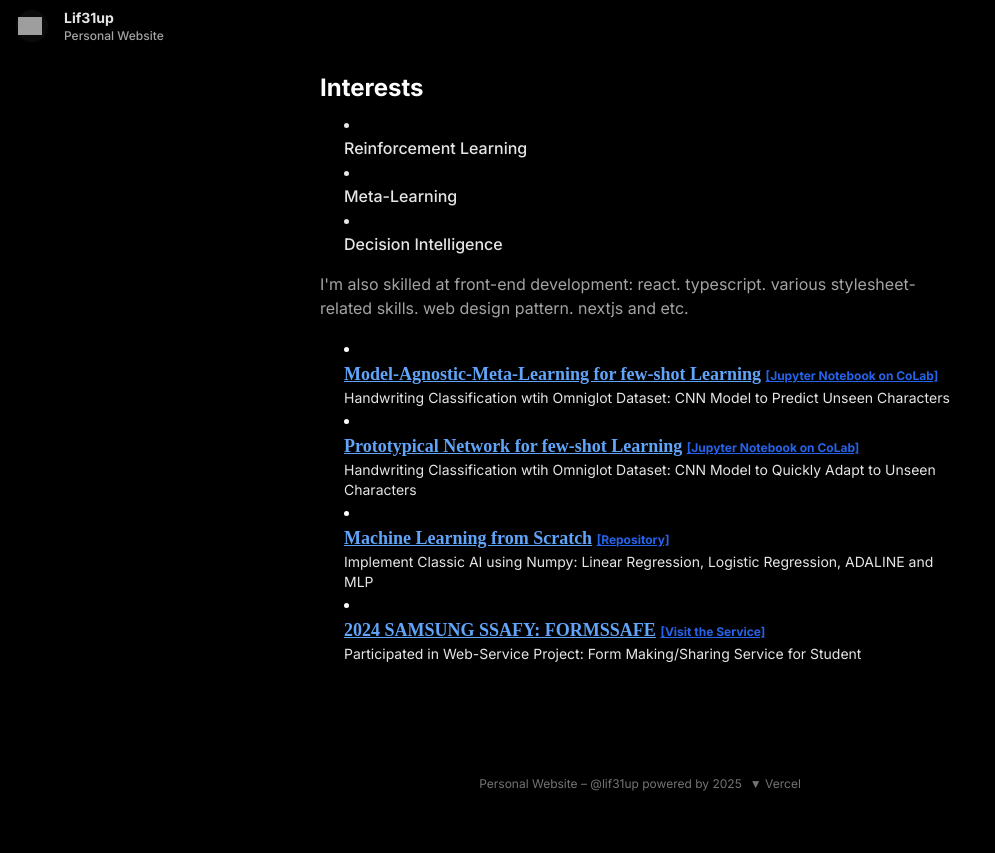
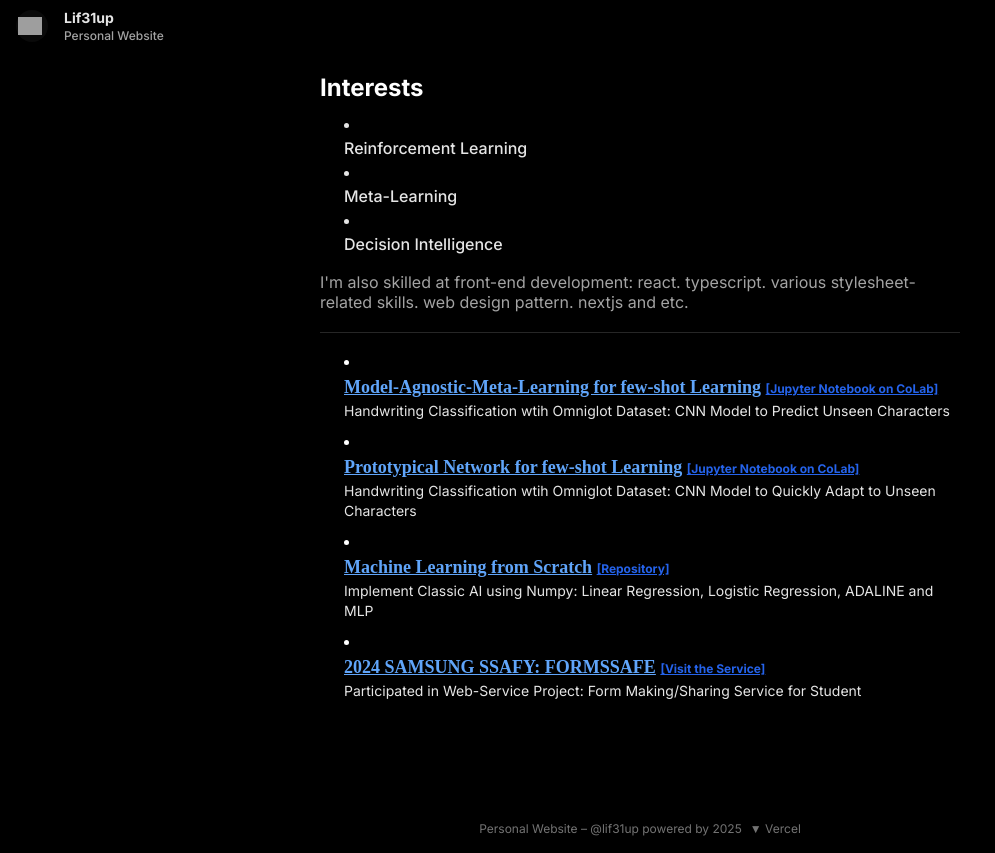
Before and after one commit to lif31up/personal-website, a Next.js app: page / in a window 1280 px wide. Shown: the whole page, without its empty margins (0-995 px from the left). Before the commit the page ends 808 px from the top, so only its background shows below. Built offline with nearby package versions, Linux system fonts and the light colour scheme; no server answers; grey boxes are pictures that could not be loaded.

Commit message:
style: change detail

```diff
--- a/component/feature/Interests.tsx
+++ b/component/feature/Interests.tsx
@@ -29,7 +29,9 @@ function Presenter({ data }: DefaultProps<PresenterDataType>) {
         <div className="lg:ml-6 ml-4 text-neutral-200">
           {nodeListOfInterestBlock}
         </div>
-        <p className="mt-4 text-neutral-400 text-md">{data.desc}</p>
+        <p className="mt-4 text-md text-neutral-400 pr-42 leading-tight pb-5 border-b border-neutral-800">
+          {data.desc}
+        </p>
       </div>
     </section>
   );
--- a/component/feature/Projects.tsx
+++ b/component/feature/Projects.tsx
@@ -17,7 +17,7 @@ function Container({ data }: DefaultProps<ProjectDataType[]>) {
   const nodeListOfProjects: ReactElement[] = [];
   data?.forEach((element, index) => {
     nodeListOfProjects.push(
-      <li key={index} className="">
+      <li key={index} className="pb-2">
         <div>
           <a
             href={element.url0}
```
